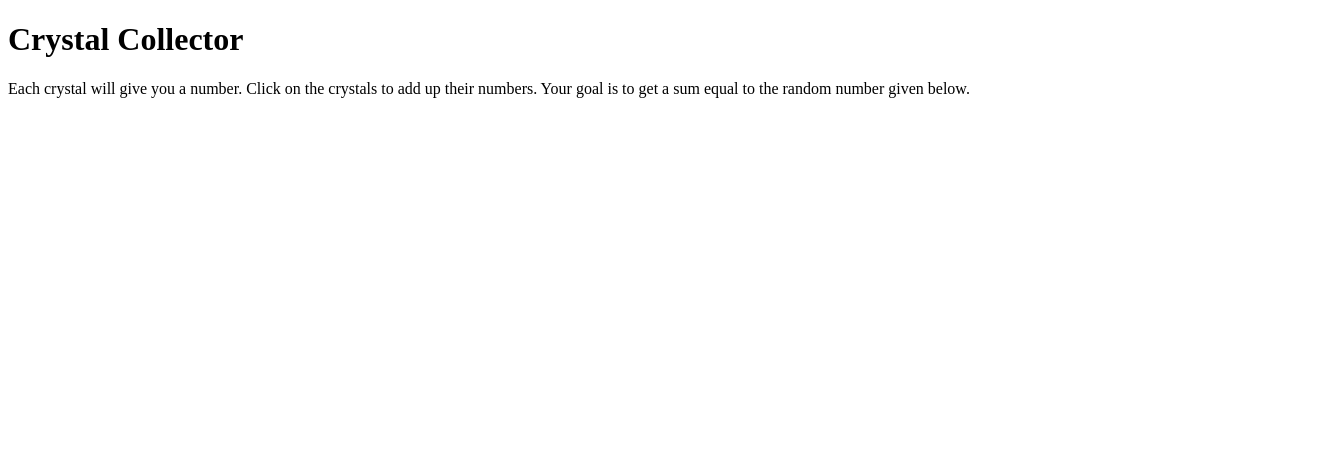
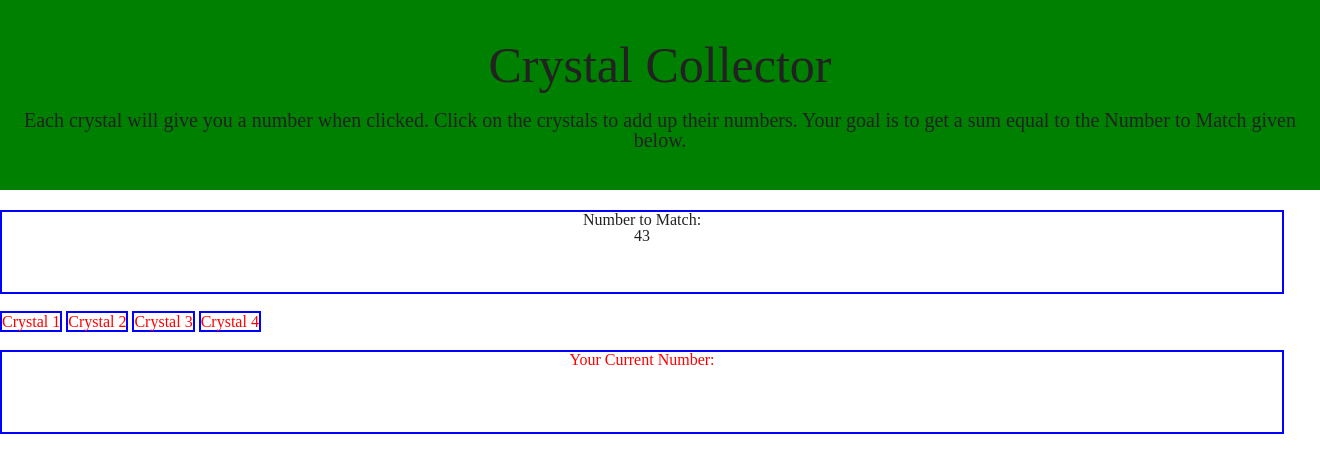
Before and after one commit to megswen/Unit-4-Game, a plain HTML site: page index.html in a window 1280 px wide. Shown: the whole page, 1320 px wide, since content can reach past the window. Drawn offline with nearby package versions, Linux system fonts and the light colour scheme.

Commit message:
Added code to html css and js and got the crystal divs to display a number in the usersum div

```diff
--- a/assets/css/style.css
+++ b/assets/css/style.css
@@ -0,0 +1,72 @@
+header {
+    width: 100%;
+    height: 150px;
+    background-color: green;
+    padding: 20px;
+    margin-bottom: 20px;
+}
+
+h1 {
+    text-align: center;
+    font-size: 50px;
+    padding: 20px;
+}
+
+h2 {
+    text-align: center;
+    font-size: 20px;
+}
+
+.randomnumber-box {
+    border: 2px solid blue;
+    text-align: center;
+    width: 100%;
+    height: 80px;
+    align: center;
+    margin-bottom: 20px;
+}
+
+.crystal-box {
+    align-items: center;
+    margin-bottom: 20px;
+}
+
+#crystal1 {
+    border: 2px solid blue;
+    color: red;
+    display: inline;
+    width: 40px;
+    height: 40px;
+}
+
+#crystal2 {
+    border: 2px solid blue;
+    color: red;
+    display: inline;
+    width: 40px;
+    height: 40px;
+}
+
+#crystal3 {
+    border: 2px solid blue;
+    color: red;
+    display: inline;
+    width: 40px;
+    height: 40px;
+}
+
+#crystal4 {
+    border: 2px solid blue;
+    color: red;
+    display: inline;
+    width: 40px;
+    height: 40px;
+}
+
+.usersum-box {
+    border: 2px solid blue;
+    color: red;
+    width: 100%;
+    height: 80px;
+    text-align: center;
+}
--- a/assets/javascript/game.js
+++ b/assets/javascript/game.js
@@ -0,0 +1,64 @@
+// Create an array that will hold the random numbers the computer will choose between 30-50
+var randomNumbers = [30, 31, 32, 33, 34, 35, 36, 37, 38, 39, 40, 41, 42, 43, 44, 45, 46, 47, 48, 49, 50, 51, 52, 53, 54, 55];
+
+// Create variables that will hold the number of wins and losses
+var wins = 0;
+var losses = 0;
+
+// Create arrays that will hold random numbers for the crystals between 1-12
+var crystalNumbers = [1, 2, 3, 4, 5, 6, 7, 8, 9, 10, 11, 12];
+
+// Create a variable that will hold the user's sum
+// var userSum = 0;
+
+// Create a variable that will make the computer choose a random number from the randomNumbers array
+var computerNumber = randomNumbers[Math.floor(Math.random() * randomNumbers.length)];
+    // Display it in the randomnumber-text div
+    $("#randomnumber-text").text(computerNumber);
+
+// Create variables that will make each crystal choose a random number from their respective arrays
+var firstCrystalNumber = crystalNumbers[Math.floor(Math.random() * crystalNumbers.length)];
+var secondCrystalNumber = crystalNumbers[Math.floor(Math.random() * crystalNumbers.length)];
+var thirdCrystalNumber = crystalNumbers[Math.floor(Math.random() * crystalNumbers.length)];
+var fourthCrystalNumber = crystalNumbers[Math.floor(Math.random() * crystalNumbers.length)];
+
+
+// Create a function that will run whenever the user clicks on a crystal and put the number in the usersum-text div
+$("#crystal1").click(function() {
+$("#usersum-text").text(firstCrystalNumber);
+});
+
+$("#crystal2").click(function() {
+$("#usersum-text").text(secondCrystalNumber);
+});
+
+$("#crystal3").click(function() {
+$("#usersum-text").text(thirdCrystalNumber);
+});
+
+$("#crystal4").click(function() {
+$("#usersum-text").text(fourthCrystalNumber);
+});
+
+// var userSum = 0;
+// $("#crystal1 #crystal2 #crystal3 #crystal4").click(function(){
+    // userSum = Number(userSum) + Number($(this).val());
+    // $("#usersum-text").text(userSum);
+ // });
+ // $("#usersum-text").text(userSum);
+
+// Add the crystal numbers to the user sum div as many times as they are clicked
+
+    // Make the computer choose a random number between 30-50
+
+    // Assign each crystal a random number between 1-12
+
+    // Add up the clicked crystal's numbers and put them in the user sum div
+
+    // Create an if else statment that says if the user sum equals the computer's number, the user wins.
+
+        //If the user sum is greater than the computer's number, the user loses.
+
+        //If the user wins or loses, the wins or losses goes up one point, the computer picks a new random number, the crystals are assigned a new number, and the user sum resets to zero
+
+        //If anything else, nothing happens and the game keeps going
--- a/index.html
+++ b/index.html
@@ -1,16 +1,23 @@
 <!DOCTYPE html>
 <head>
+     <!--Adding Reset CSS-->
+     <link rel="stylesheet" href="assets/css/reset.css">
+    <!--Adding CSS-->
+    <link rel="stylesheet" href="assets/css/style.css">
+    <!--Adding Google Fonts-->
+
+
     <title>Crystal Collector</title>
 </head>
 
 <body>
-    <h1>Crystal Collector</h1>
+    <header>
+        <h1>Crystal Collector</h1>
+        <h2>Each crystal will give you a number when clicked. Click on the crystals to add up their numbers. Your goal is to get a sum equal to the Number to Match given below.</h2>
+    </header>
 
-    <div>
-        <p id="directions-text">Each crystal will give you a number. Click on the crystals to add up their numbers. Your goal is to get a sum equal to the random number given below.</p>
-    </div>
-
-    <div>
+    <div class="randomnumber-box">Number to Match:
+        <br>
         <p id="randomnumber-text"></p>
     </div>
 
@@ -19,11 +26,21 @@
         <p id="losses-text"></p>
     </div>
 
-    <div id="crystal1"></div>
-    <div id="crystal2"></div>
-    <div id="crystal3"></div>
-    <div id="crystal4"></div>
+    <div class="crystal-box">
+        <div id="crystal1">Crystal 1</div>
+        <div id="crystal2">Crystal 2</div>
+        <div id="crystal3">Crystal 3</div>
+        <div id="crystal4">Crystal 4</div>
+    </div>
 
-    <div id="usernumber-text"></div>
+    <div class="usersum-box">Your Current Number:
+        <br>
+        <div id="usersum-text"></div>
+    </div>
+
+<!--Adding jQuery-->
+<script src="http://code.jquery.com/jquery-3.4.1.min.js" integrity="sha256-CSXorXvZcTkaix6Yvo6HppcZGetbYMGWSFlBw8HfCJo=" crossorigin="anonymous"></script>
+<!--Adding Javascript file-->
+<script type="text/javascript" src="assets/javascript/game.js"></script>
 </body>
 </html>
```
Also changed, not shown: 2 other files.
